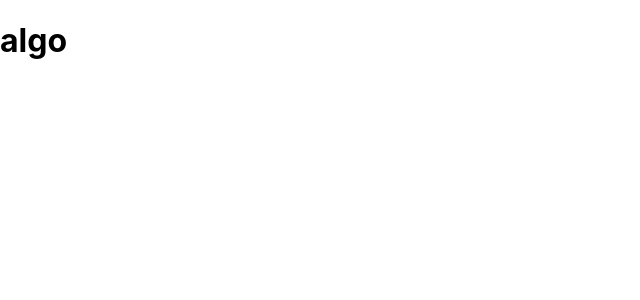
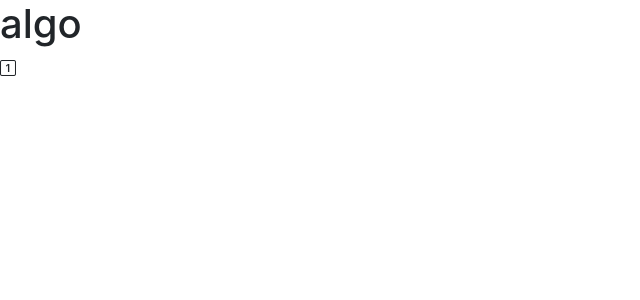
Before and after one commit to lemarchesi09/checkpoint4-e-commerce-, a React (Create React App) app: page / in a window 1280 px wide. Shown: the top 300 px of the page, without its empty margins (0-640 px from the left). Built offline with nearby package versions, Linux system fonts and the light colour scheme.

Commit message:
:heavy_plus_sign: Add Dependencies

```diff
--- a/package.json
+++ b/package.json
@@ -6,9 +6,12 @@
     "@testing-library/jest-dom": "^5.16.5",
     "@testing-library/react": "^13.4.0",
     "@testing-library/user-event": "^13.5.0",
+    "bootstrap": "^5.2.2",
+    "bootstrap-icons": "^1.9.1",
     "firebase": "^9.13.0",
     "react": "^18.2.0",
     "react-dom": "^18.2.0",
+    "react-router-dom": "^6.4.2",
     "react-scripts": "5.0.1",
     "web-vitals": "^2.1.4"
   },
--- a/public/index.html
+++ b/public/index.html
@@ -24,6 +24,8 @@
       work correctly both with client-side routing and a non-root public URL.
       Learn how to configure a non-root public URL by running `npm run build`.
     -->
+    <!-- Import bootstrap Css -->
+    <link href="https://cdn.jsdelivr.net/npm/bootstrap@5.2.2/dist/css/bootstrap.min.css" rel="stylesheet" integrity="sha384-Zenh87qX5JnK2Jl0vWa8Ck2rdkQ2Bzep5IDxbcnCeuOxjzrPF/et3URy9Bv1WTRi" crossorigin="anonymous">
     <title>React App</title>
   </head>
   <body>
@@ -39,5 +41,9 @@
       To begin the development, run `npm start` or `yarn start`.
       To create a production bundle, use `npm run build` or `yarn build`.
     -->
+
+    <!-- Import bootstrap JS -->
+    <script src="https://cdn.jsdelivr.net/npm/bootstrap@5.2.2/dist/js/bootstrap.bundle.min.js" integrity="sha384-OERcA2EqjJCMA+/3y+gxIOqMEjwtxJY7qPCqsdltbNJuaOe923+mo//f6V8Qbsw3" crossorigin="anonymous"></script>
+  </body>
   </body>
 </html>
--- a/src/App.js
+++ b/src/App.js
@@ -4,6 +4,7 @@ function App() {
   return (
     <div className="App">
       <h1> algo </h1>
+      <i class="bi bi-1-square"></i>
     </div>
   );
 }
--- a/src/index.css
+++ b/src/index.css
@@ -1,3 +1,6 @@
+/*   Bootstrap icons    */
+@import url("https://cdn.jsdelivr.net/npm/bootstrap-icons@1.9.1/font/bootstrap-icons.css");
+
 body {
   margin: 0;
   font-family: -apple-system, BlinkMacSystemFont, 'Segoe UI', 'Roboto', 'Oxygen',
```
Also changed, not shown: 1 other file (tests, documents, lock files or other folders).
